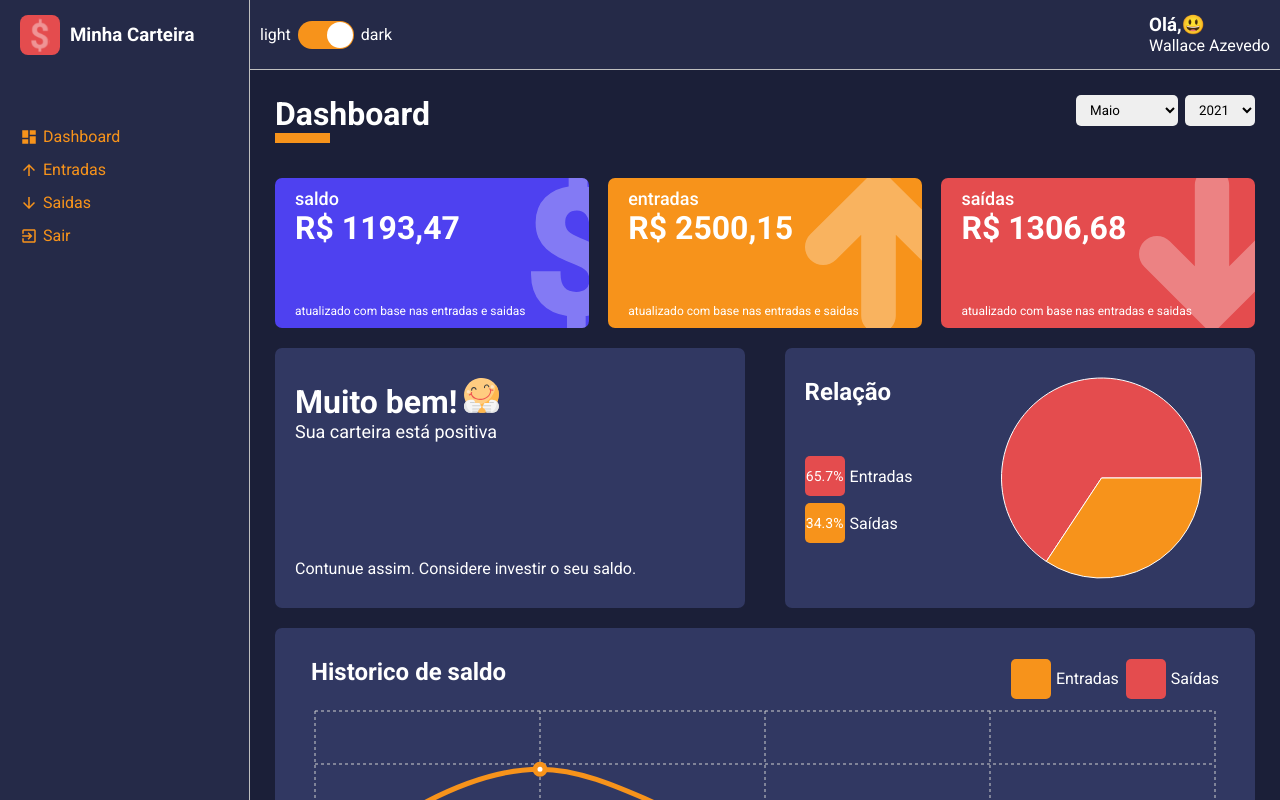
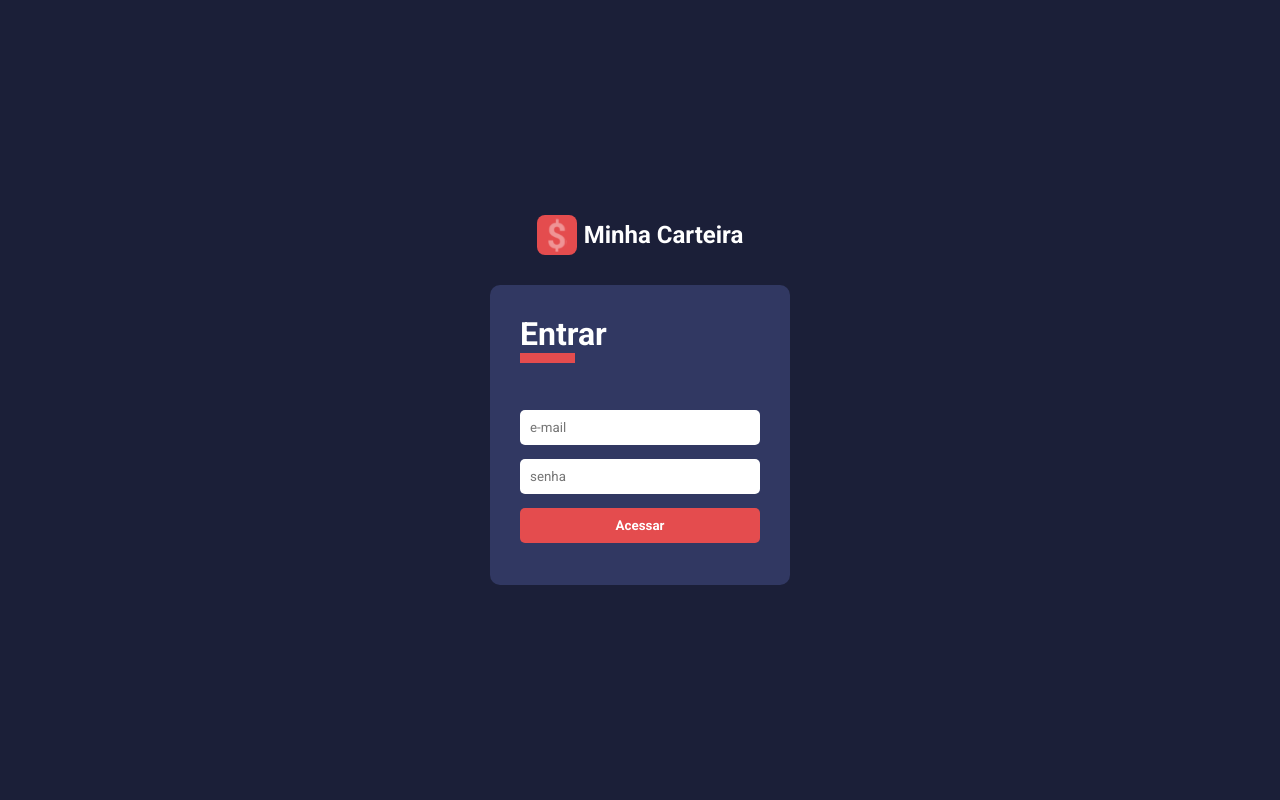
Before and after one commit to wallaceAzevedo/minha-carteira, a React (Create React App) app: page /dashboard in a window 1280 px wide. Built offline with nearby package versions, Linux system fonts and the light colour scheme.

Commit message:
Finalizado
nesta aula fizemos a tela de login

```diff
--- /dev/null
+++ b/src/components/Button/index.tsx
@@ -0,0 +1,15 @@
+import { type } from 'os';
+import React, {ButtonHTMLAttributes} from 'react';
+
+import {Container} from './styles';
+
+type IButtonProps = ButtonHTMLAttributes<HTMLButtonElement>;
+
+const Button : React.FC<IButtonProps> = ({children, ...rest}) => (
+    <Container {...rest} >
+        {children}
+    </Container>
+
+);
+
+export default Button;
--- /dev/null
+++ b/src/components/Button/styles.ts
@@ -0,0 +1,22 @@
+import styled from 'styled-components';
+
+export const Container = styled.button`
+   width: 100%;
+
+   margin: 7px 0;
+   padding: 10px;
+
+   border-radius: 5px;
+
+   font-weight: bold;
+
+   color: ${props => props.theme.colors.white};
+
+   background-color: ${props => props.theme.colors.warning};
+
+   transition: opacity .3s;
+
+   &:hover{
+      opacity: .7;
+   }
+`;
--- /dev/null
+++ b/src/components/Input/index.tsx
@@ -0,0 +1,13 @@
+import { type } from 'os';
+import React, {InputHTMLAttributes} from 'react';
+
+import {Container} from './styles';
+
+type IInputProps = InputHTMLAttributes<HTMLInputElement>;
+
+const Input : React.FC<IInputProps> = ({...rest}) => (
+    <Container {...rest} />
+
+);
+
+export default Input;
--- /dev/null
+++ b/src/components/Input/styles.ts
@@ -0,0 +1,10 @@
+import styled from 'styled-components';
+
+export const Container = styled.input`
+   width: 100%;
+
+   margin: 7px 0;
+   padding: 10px;
+
+   border-radius: 5px;
+`;
--- /dev/null
+++ b/src/pages/SignIn/styles.ts
@@ -0,0 +1,54 @@
+import styled from 'styled-components';
+
+export const Container = styled.div`
+   height: 100vh;
+
+   display: flex;
+   flex: 1;
+   flex-direction: column;
+   justify-content: center;
+   align-items: center;
+
+   background-color: ${props => props.theme.colors.primary};
+`;
+
+export const Logo = styled.div`
+    display: flex;
+    align-items: center;
+
+    margin-bottom: 30px;
+
+    > h2 {
+        color: ${props => props.theme.colors.white};
+        margin-left: 7px;
+    }
+
+    > img {
+        width:40px;
+        height: 40px;
+    }
+`;
+
+export const Form = styled.form`
+   width:300px;
+   height: 300px;
+
+   padding: 30px;
+
+   border-radius: 10px;
+
+   background-color:${props => props.theme.colors.tertiary};
+`;
+
+export const FormTitle = styled.h1`
+
+    margin-bottom: 40px;
+    color: ${props => props.theme.colors.white};
+    &::after{
+        content: '';
+        display: block;
+        width: 55px;
+
+        border-bottom: 10px solid ${props => props.theme.colors.warning};
+    }
+`;
--- a/src/pages/Signin/index.tsx
+++ b/src/pages/Signin/index.tsx
@@ -1,8 +1,43 @@
 import React from 'react';
+
+import logoImg from '../../assets/logo.svg';
+
+import Input from '../../components/Input';
+import Button from '../../components/Button';
+
+import {
+    Container,
+    Logo,
+    Form,
+    FormTitle,
+
+} from './styles'
 
 const SignIn: React.FC = () => {
     return (
-        <h1>SignIn</h1>
+       <Container>
+            <Logo>
+               <img src={logoImg} alt="Minha Carteira"/>
+               <h2>Minha Carteira</h2>
+            </Logo>
+               <Form onSubmit={() => {}}>
+                   <FormTitle>Entrar</FormTitle>
+
+                   <Input
+                        type="email"
+                        placeholder="e-mail"
+                        required
+                   />
+                   <Input
+                        type="password"
+                        placeholder="senha"
+                        required
+                    />
+
+                   <Button type="submit">Acessar</Button>
+               </Form>
+
+       </Container>
     );
 }
 
--- /dev/null
+++ b/src/routes/auth.routes.tsx
@@ -0,0 +1,12 @@
+import React from 'react';
+import {Switch, Route} from 'react-router-dom';
+
+import SigIn from '../pages/SignIn'
+
+const AuthRoutes: React.FC = () => (
+   <Switch>
+      <Route component={SigIn}/>
+   </Switch>
+);
+
+export default AuthRoutes;
--- a/src/routes/index.tsx
+++ b/src/routes/index.tsx
@@ -1,11 +1,12 @@
 import React from 'react';
 import { BrowserRouter} from 'react-router-dom';
 
-import App from './app.routes';
+//import App from './app.routes';
+import Auth from './auth.routes';
 
 const Routes : React.FC = () => (
     <BrowserRouter>
-      <App/>
+      <Auth/>
     </BrowserRouter>
 )
 
```
